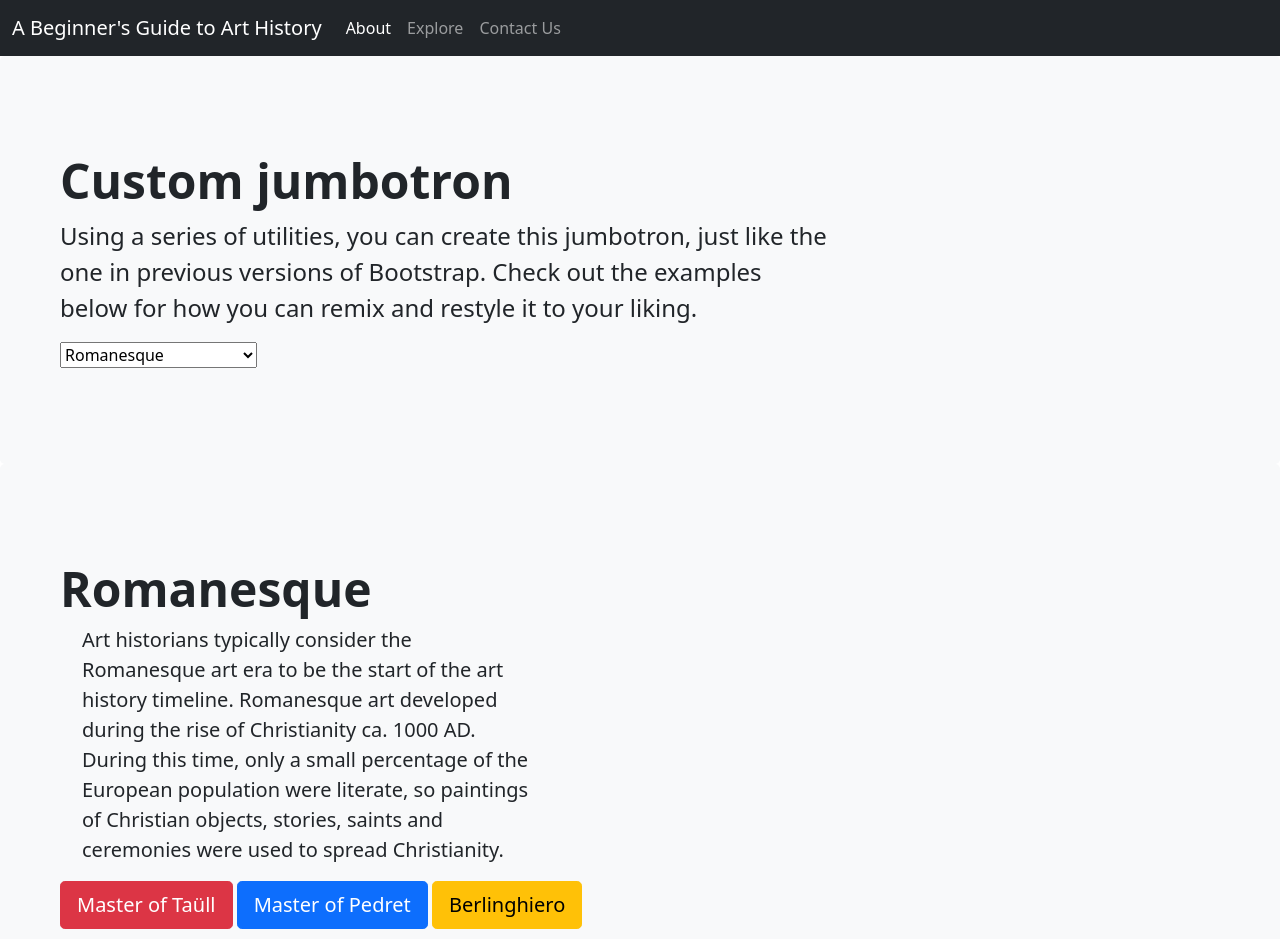
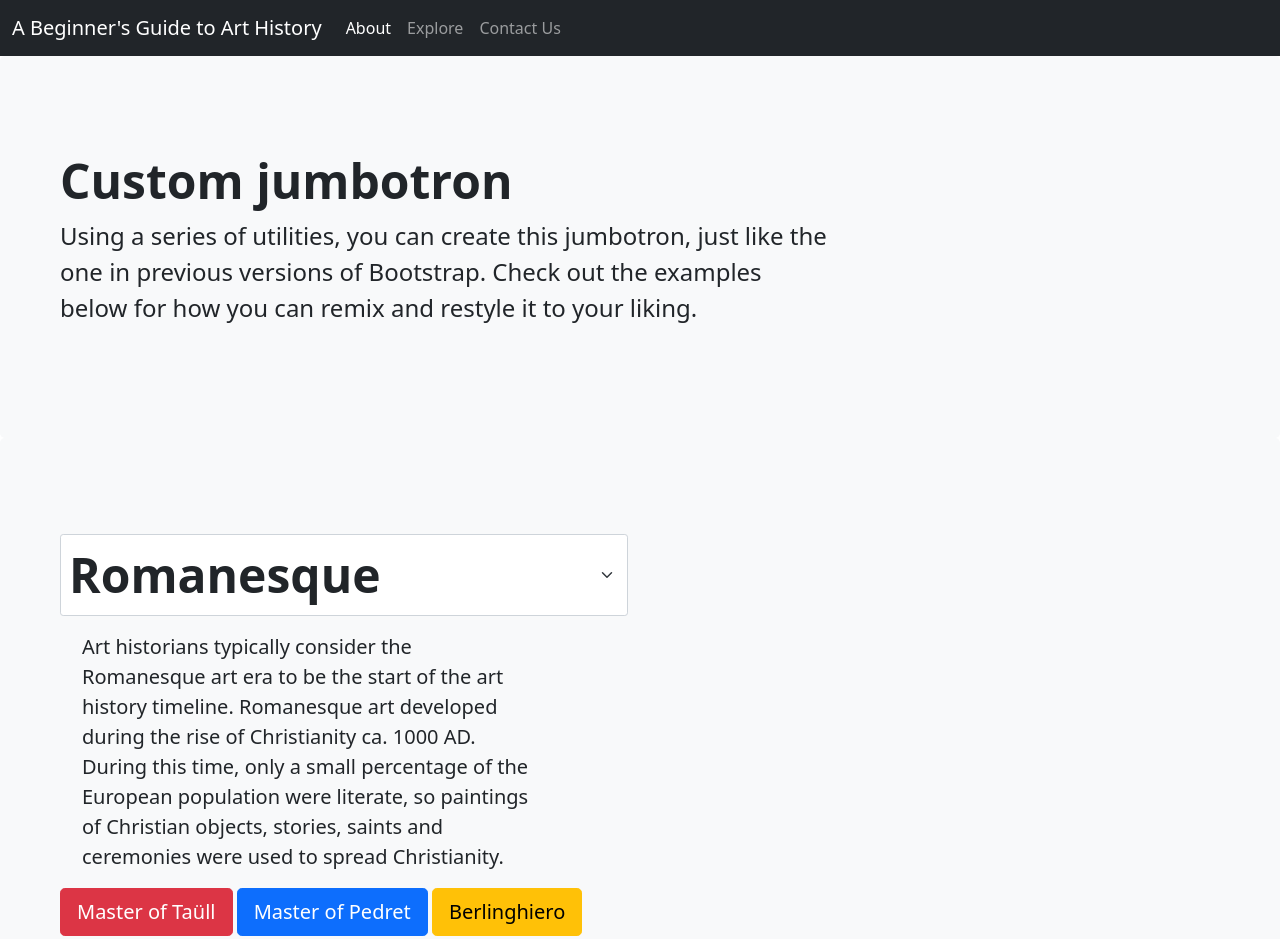
Before and after one commit to brandonch-9029/pGold-S-Two-AJAX-Web-Service, a website: page files/html/index.html in a window 1280 px wide. Shown: the top 939 px of the page. Drawn offline with nearby package versions, Linux system fonts and the light colour scheme; files whose address does not match are found by name.

Commit message:
Applied Bootstrap styling to dropdown

```diff
--- a/files/html/index.html
+++ b/files/html/index.html
@@ -7,6 +7,7 @@
 
     <!-- Bootstrap CSS -->
     <link href="https://cdn.jsdelivr.net/npm/bootstrap@5.1.3/dist/css/bootstrap.min.css" rel="stylesheet" integrity="sha384-1BmE4kWBq78iYhFldvKuhfTAU6auU8tT94WrHftjDbrCEXSU1oBoqyl2QvZ6jIW3" crossorigin="anonymous">
+    <link rel="stylesheet" href="styles.css">
 
     <title>A Beginner's Guide to Art History</title>
   </head>
@@ -33,19 +34,16 @@
         <div class="container-fluid py-5">
           <h1 class="display-5 fw-bold">Custom jumbotron</h1>
           <p class="col-md-8 fs-4">Using a series of utilities, you can create this jumbotron, just like the one in previous versions of Bootstrap. Check out the examples below for how you can remix and restyle it to your liking.</p>
-
-          <div id="periodDrop">
-          </div>
-
         </div>
       </div>
 
     <!--Period Block-->
     <div class="p-5 mb-0 bg-light rounded-3">
         <div class="container-fluid py-5">
-          <h1 id="periodName" class="display-5 fw-bold">
-            Romanesque
-          </h1>
+          <div class="row">
+            <div class="mb-3 col-md-6" id="periodDrop">
+            </div>
+          </div>
           <div class="container">
             <div class="row">
               <div class="col-md-5">
--- a/files/html/index.js
+++ b/files/html/index.js
@@ -7,7 +7,7 @@ async function getPeriods () {
 
 function createPeriodList (periodList) {
     document.getElementById('periodDrop').innerHTML = `
-    <select onchange='loadPeriodName(this.value)'>
+    <select class="form-select form-select-sm fw-bold" onchange='loadPeriodName(this.value)'>
         ${Object.keys(periodList).map(function (period) {
             return `<option>${period}</option>`
         }).join('')}
@@ -16,9 +16,6 @@ function createPeriodList (periodList) {
 }
 
 async function loadPeriodName (period) {
-    document.getElementById('periodName').innerHTML = `
-    ${period}
-    `
     let infoString = await getPeriodInfo(period)
     document.getElementById('periodInfo').innerHTML = `
     ${infoString}
--- /dev/null
+++ b/files/html/styles.css
@@ -0,0 +1,3 @@
+.form-select-sm {
+    font-size: 3rem;
+}
```
